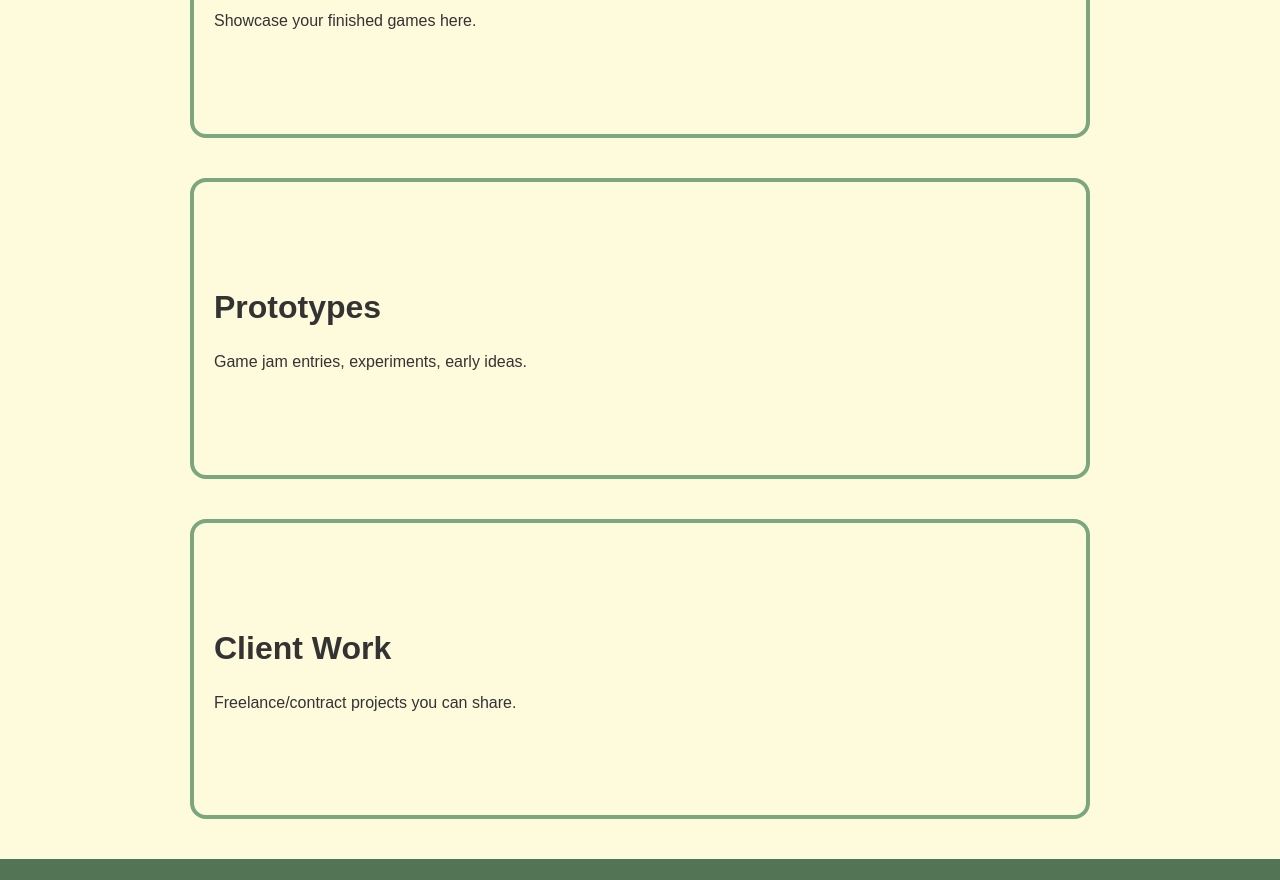
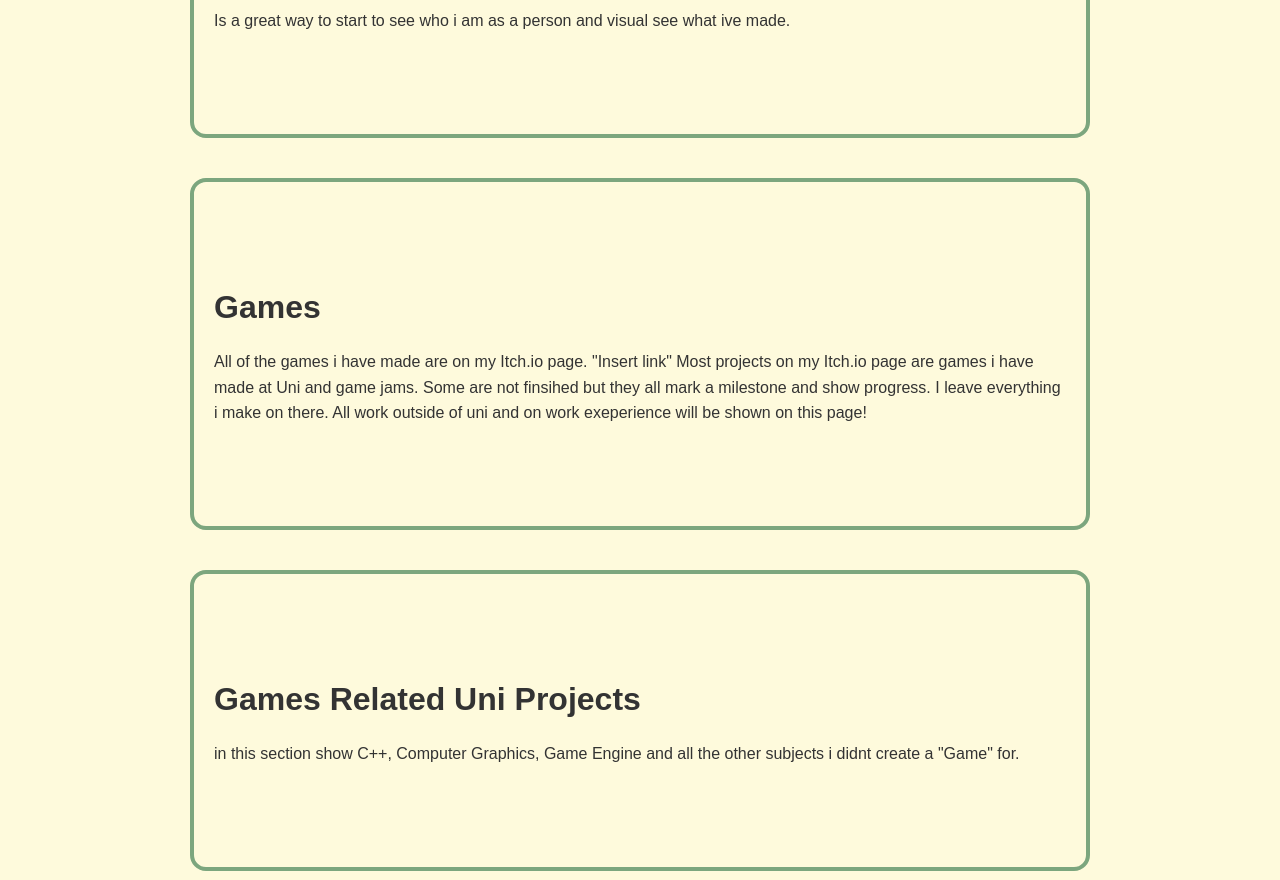
Before and after one commit to Jacklongy/Jack-Longmore-Portfolio, a plain HTML site: page portfolio.html in a window 1280 px wide. Shown: the part 563-1443 px from the top of the page. Drawn offline with Linux system fonts and the light colour scheme.

Commit message:
small changes

```diff
--- a/portfolio.html
+++ b/portfolio.html
@@ -28,23 +28,42 @@
   <!-- Banner -->
   <header class="banner">
     <h1>Portfolio</h1>
-    <p>Some of my work & projects</p>
+    <p>All My Work And Projects
+
+      State the roles im looking for and show how i fit that role. - Game Designer, Level Designer, Programmer and Tech Artist
+    </p>
   </header>
+
+    <section id="YouTube">
+    <h2>YouTube</h2>
+    <p> Is a great way to start to see who i am as a person and visual see what ive made. </p>
+  </section>
 
   <!-- Sections -->
   <section id="games">
     <h2>Games</h2>
-    <p>Showcase your finished games here.</p>
+    <p>All of the games i have made are on my Itch.io page. "Insert link"
+
+      Most projects on my Itch.io page are games i have made at Uni and game jams. Some are not finsihed but they all mark a milestone and show progress.
+      I leave everything i make on there. All work outside of uni and on work exeperience will be shown on this page!
+    </p>
   </section>
 
-  <section id="prototypes">
-    <h2>Prototypes</h2>
-    <p>Game jam entries, experiments, early ideas.</p>
+  <section id="Uni Projects">
+    <h2>Games Related Uni Projects</h2>
+    <p> in this section show C++, Computer Graphics, Game Engine and all the other subjects i didnt create a "Game" for.
+    </p>
   </section>
 
-  <section id="clientwork">
-    <h2>Client Work</h2>
-    <p>Freelance/contract projects you can share.</p>
+  <section id="Work Experience">
+    <h2>Work Experience</h2>
+    <p>My Time at Birmingham Open Media -
+      And my Time as a VR Developer on Microplacement -  </p>
+  </section>
+
+  <section id="Events And Extra acolades">
+    <h2>Events</h2>
+    <p>Graduation, BCU awards, Comunity events at GDC, Hatchery program and Presentations and socials. </p>
   </section>
 
   <footer>
```
